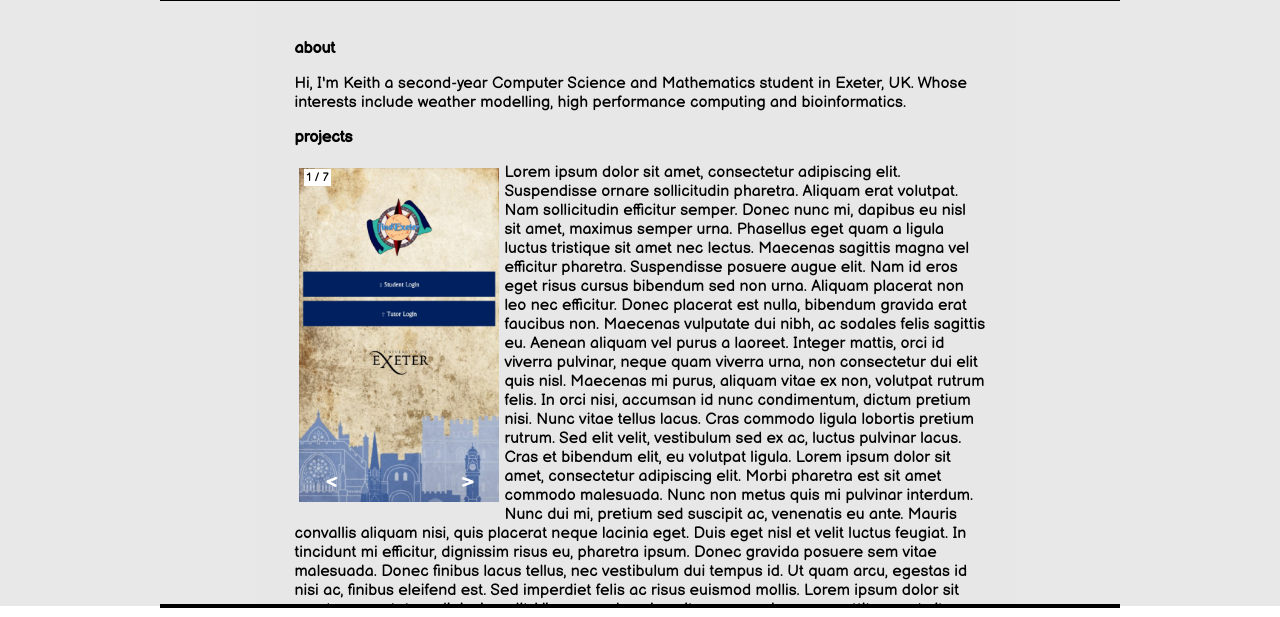
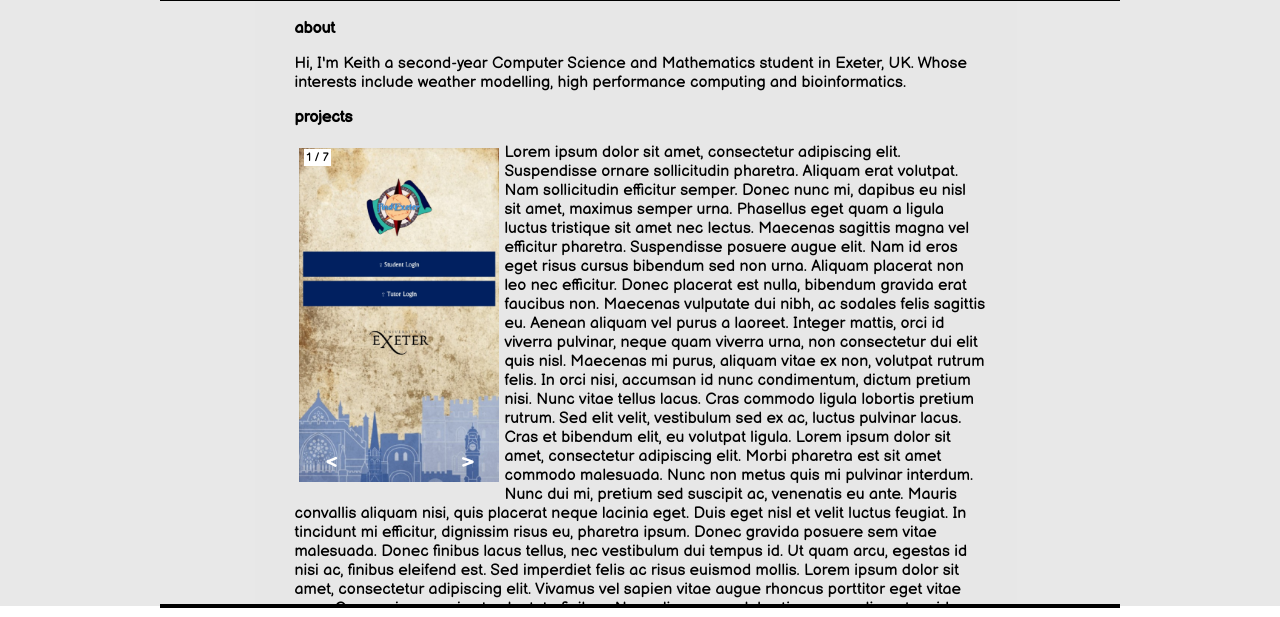
Before and after one commit to keith-harrison/keith-harrison.github.io, a plain HTML site: page index.html in a window 1280 px wide. Shown: the part 77-694 px from the top of the page. Drawn offline with Linux system fonts and the light colour scheme; grey boxes are pictures that could not be loaded.

Commit message:
Update index.html

```diff
--- a/index.html
+++ b/index.html
@@ -147,7 +147,7 @@ margin-left:5%;
 }
 .content {
  font-family: 'Balsamiq Sans', cursive;
-  padding-top: 100px;
+  padding-top: 80px;
   padding-left:23%;
   padding-right:23%;
   background: #e5e5e5e5;
```
